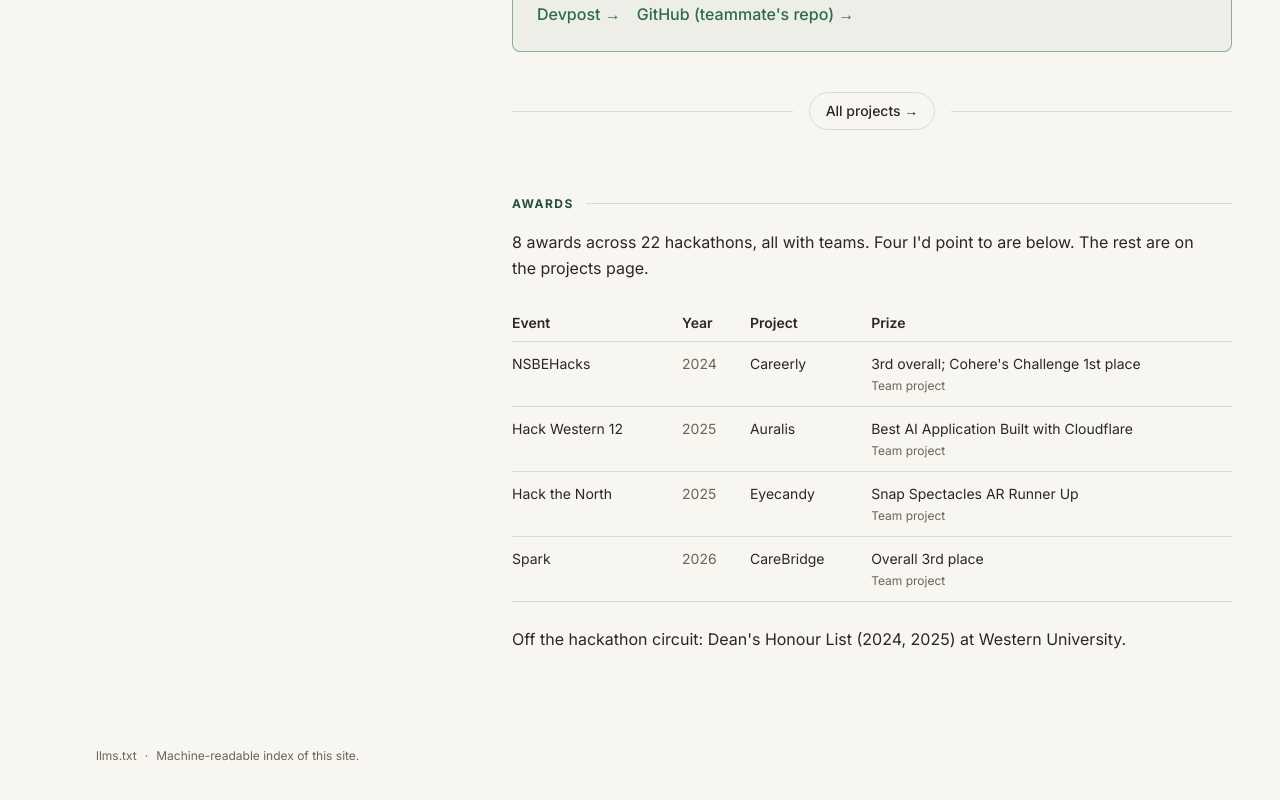
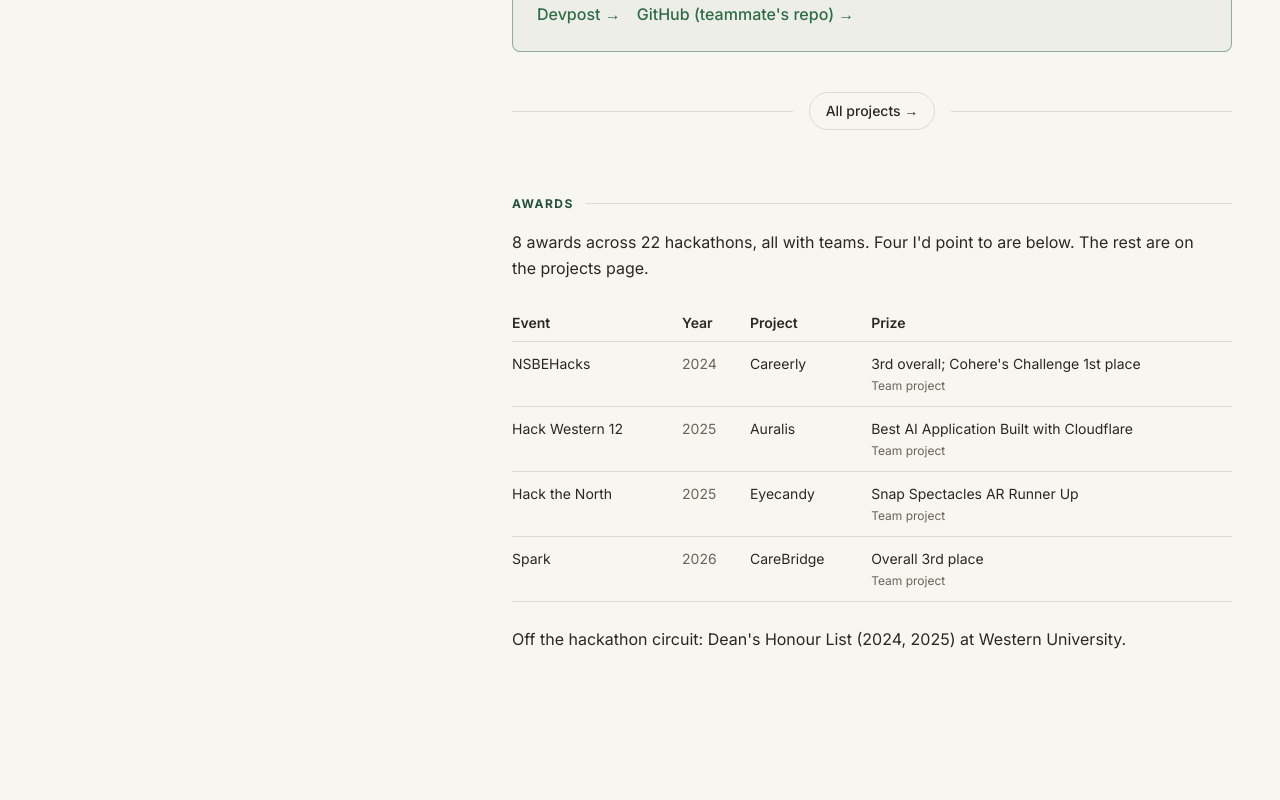
Before and after one commit to HasNate618/portfolio-v3, a Next.js app: page / in a window 1280 px wide. Shown: the part 3204-4004 px from the top of the page. After the commit the page ends 3952 px from the top, so only its background shows below. Built offline with nearby package versions, Linux system fonts and the light colour scheme.

Commit message:
Revert "Add llms.txt link to site footer for AI discoverability"
This reverts commit b998c5dfb38ae2c2d37bd523f927f1c560935bc1.

```diff
--- a/src/components/PageShell.tsx
+++ b/src/components/PageShell.tsx
@@ -23,11 +23,6 @@ export function PageShell({ current, children }: { current: string; children: Re
           <main id="content" className="page-enter-delayed pt-12 lg:py-24">{children}</main>
         </div>
       </div>
-      <footer className="px-6 pb-12 text-xs text-muted lg:px-12">
-        <a href="/llms.txt" className="hover:text-fg">llms.txt</a>
-        <span className="mx-2" aria-hidden="true">·</span>
-        <span>Machine-readable index of this site.</span>
-      </footer>
     </div>
   );
 }
```
